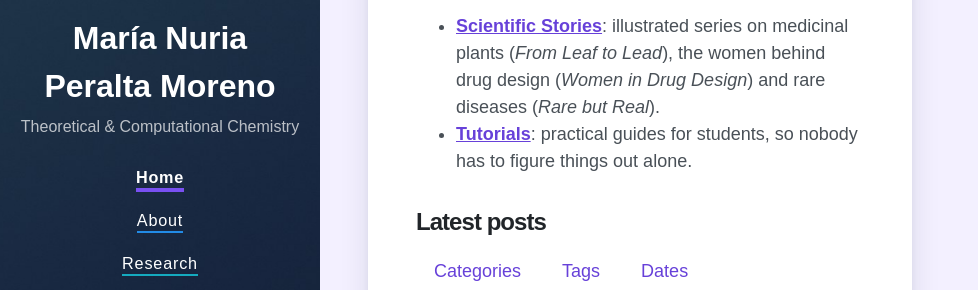
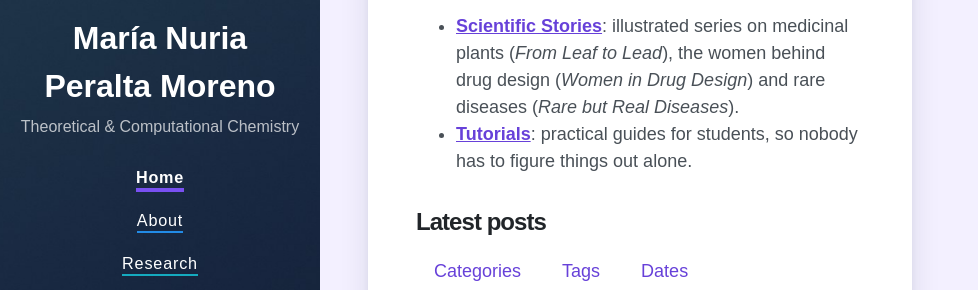
Before and after one commit to Peralta-Moreno-MN/peralta-moreno-mn.github.io, a Jekyll site: the page built from index.html, in a window 1280 px wide and 1120 px high. Shown: the part 304-594 px from the top of the window, without its empty margins (0-978 px from the left). Built offline with Jekyll 4.4.1, drawn with Linux system fonts in a browser that asks for light colours; nearby versions of some CDN libraries; the list of posts is cut into pages by our own code.

Commit message:
Rename series to Rare but Real Diseases

```diff
--- a/_data/series.yml
+++ b/_data/series.yml
@@ -29,7 +29,7 @@ women-in-drug-design:
   cover: /assets/img/stories/women-in-drug-design/cover.jpg
 
 rare-diseases:
-  title: Rare but Real
+  title: Rare but Real Diseases
   tagline: Giving visibility to rare diseases and the science fighting them.
   description: >-
     A rare disease affects only a few people, but together they affect millions.
--- a/index.html
+++ b/index.html
@@ -15,7 +15,7 @@ title: Home
 </p>
 
 <ul>
-  <li><strong><a href="{{ '/stories/' | relative_url }}">Scientific Stories</a></strong>: illustrated series on medicinal plants (<em>From Leaf to Lead</em>), the women behind drug design (<em>Women in Drug Design</em>) and rare diseases (<em>Rare but Real</em>).</li>
+  <li><strong><a href="{{ '/stories/' | relative_url }}">Scientific Stories</a></strong>: illustrated series on medicinal plants (<em>From Leaf to Lead</em>), the women behind drug design (<em>Women in Drug Design</em>) and rare diseases (<em>Rare but Real Diseases</em>).</li>
   <li><strong><a href="{{ '/tutorials/' | relative_url }}">Tutorials</a></strong>: practical guides for students, so nobody has to figure things out alone.</li>
 </ul>
 
```
Also changed, not shown: assets/img/README.md (+1 -1 lines).
